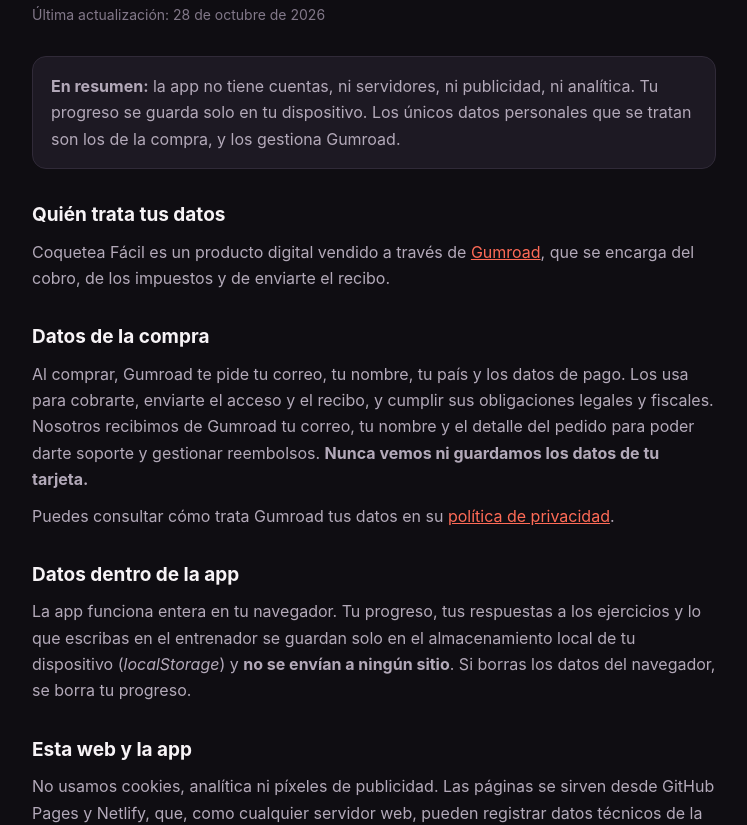
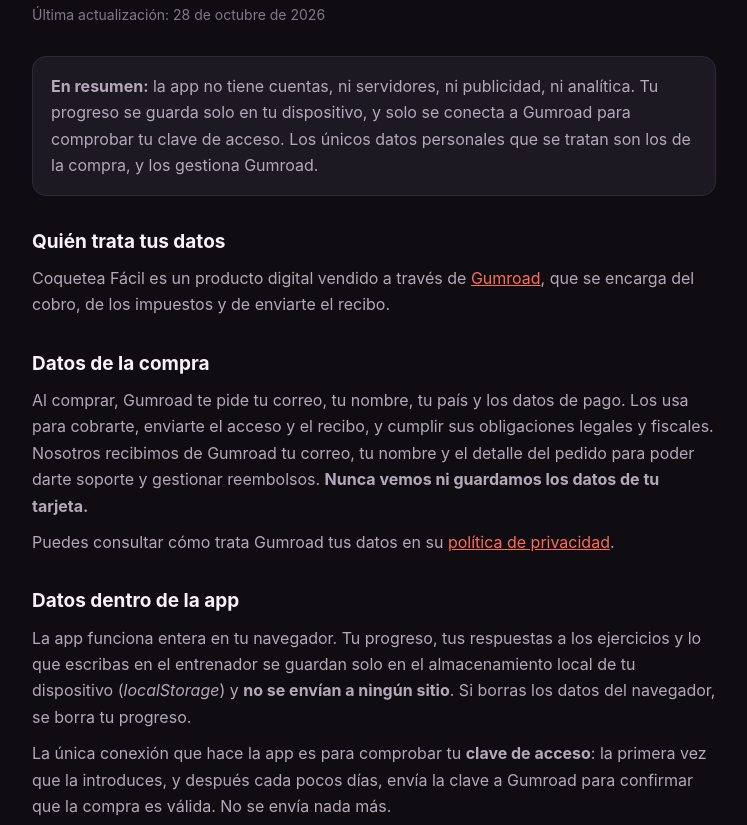
Before and after one commit to neo3k9-matrix/coquetea-facil, a plain HTML site: page privacidad.html in a window 1280 px wide. Shown: the part 133-958 px from the top of the page, without its empty margins (266-1013 px from the left). Drawn offline with Linux system fonts and the light colour scheme.

Commit message:
Add files via upload

```diff
--- a/privacidad.html
+++ b/privacidad.html
@@ -16,7 +16,7 @@ a{color:var(--brand)}
 footer{text-align:center;color:var(--muted2);font-size:13px;padding:30px 18px;border-top:1px solid var(--border)}
 footer a{color:var(--muted)}
 </style></head><body><main><a class="back" href="./">← Coquetea Fácil</a><h1>Política de privacidad</h1><p class="upd">Última actualización: 28 de octubre de 2026</p>
-<div class="box"><p><b>En resumen:</b> la app no tiene cuentas, ni servidores, ni publicidad, ni analítica. Tu progreso se guarda solo en tu dispositivo. Los únicos datos personales que se tratan son los de la compra, y los gestiona Gumroad.</p></div>
+<div class="box"><p><b>En resumen:</b> la app no tiene cuentas, ni servidores, ni publicidad, ni analítica. Tu progreso se guarda solo en tu dispositivo, y solo se conecta a Gumroad para comprobar tu clave de acceso. Los únicos datos personales que se tratan son los de la compra, y los gestiona Gumroad.</p></div>
 <h2>Quién trata tus datos</h2>
 <p>Coquetea Fácil es un producto digital vendido a través de <a href="https://gumroad.com" rel="noopener">Gumroad</a>, que se encarga del cobro, de los impuestos y de enviarte el recibo.</p>
 <h2>Datos de la compra</h2>
@@ -24,6 +24,7 @@ footer a{color:var(--muted)}
 <p>Puedes consultar cómo trata Gumroad tus datos en su <a href="https://gumroad.com/privacy" rel="noopener">política de privacidad</a>.</p>
 <h2>Datos dentro de la app</h2>
 <p>La app funciona entera en tu navegador. Tu progreso, tus respuestas a los ejercicios y lo que escribas en el entrenador se guardan solo en el almacenamiento local de tu dispositivo (<i>localStorage</i>) y <b>no se envían a ningún sitio</b>. Si borras los datos del navegador, se borra tu progreso.</p>
+<p>La única conexión que hace la app es para comprobar tu <b>clave de acceso</b>: la primera vez que la introduces, y después cada pocos días, envía la clave a Gumroad para confirmar que la compra es válida. No se envía nada más.</p>
 <h2>Esta web y la app</h2>
 <p>No usamos cookies, analítica ni píxeles de publicidad. Las páginas se sirven desde GitHub Pages y Netlify, que, como cualquier servidor web, pueden registrar datos técnicos de la conexión (por ejemplo, la dirección IP) por seguridad. Consulta sus políticas de privacidad para más detalle.</p>
 <h2>Cuánto tiempo los guardamos</h2>
```
Also changed, not shown: terminos.html (+1 -1 lines).
